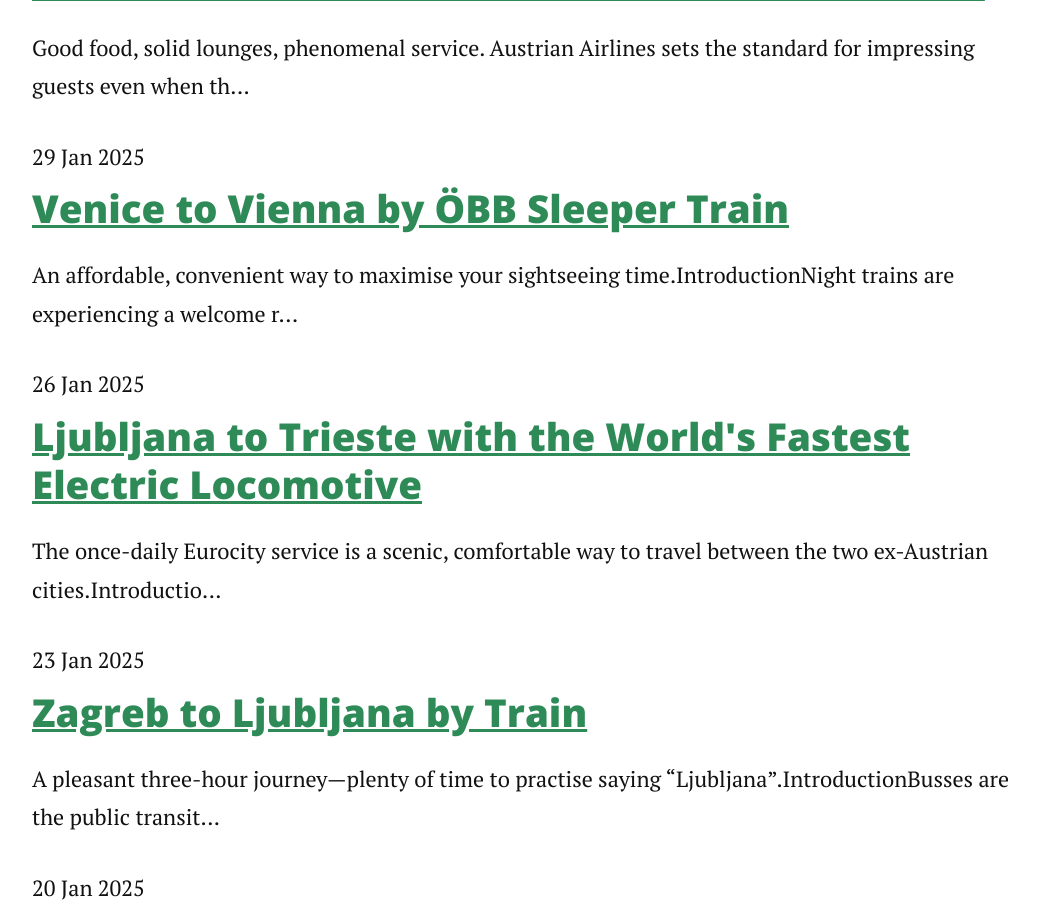
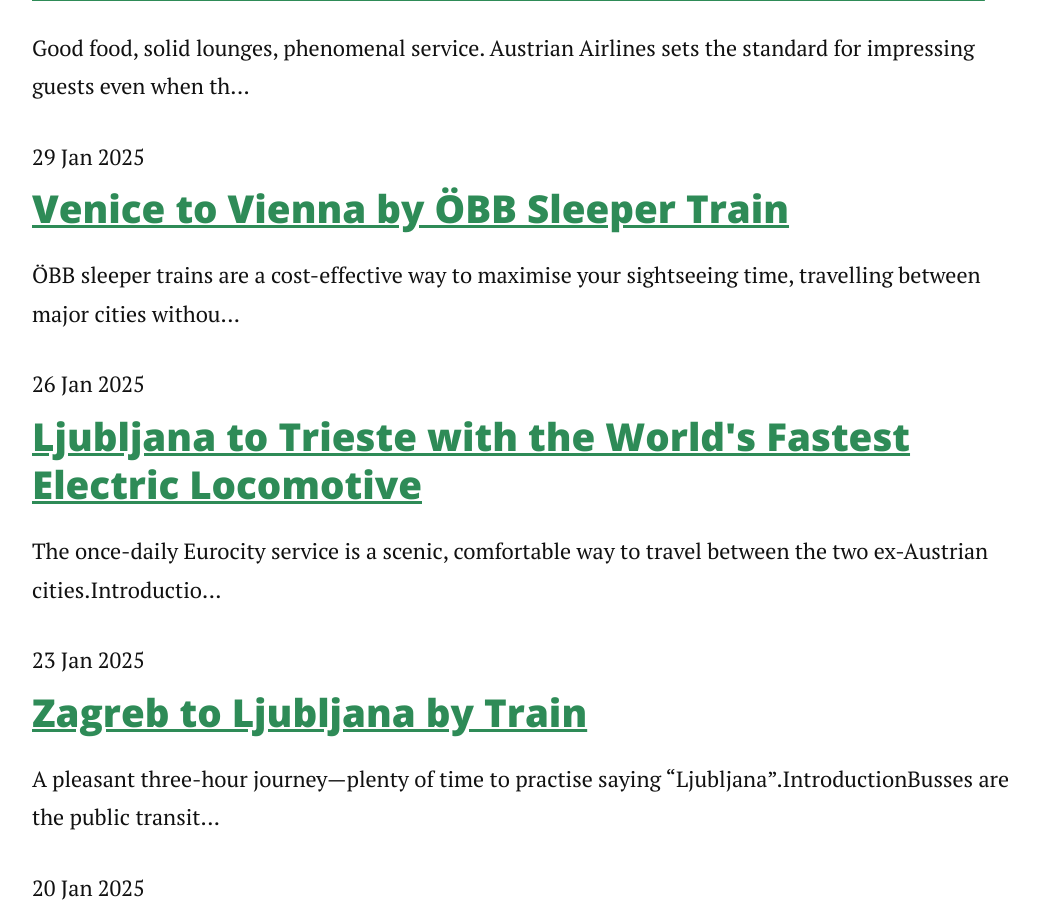
Before and after one commit to RatherBeExploring/ratherbeexploring.github.io, a Jekyll site: the page built from articles.md, in a window 1280 px wide and 900 px high, scrolled down 1576 px. Shown: the whole window, without its empty margins (113-1152 px from the left). Built offline with Jekyll 4.4.1, drawn with Linux system fonts in a browser that asks for light colours; nearby versions of some CDN libraries.

Commit message:
Update 2025-01-29-venice-to-vienna-by-obb-sleeper-train.md
Description

```diff
--- a/_posts/2025-01-29-venice-to-vienna-by-obb-sleeper-train.md
+++ b/_posts/2025-01-29-venice-to-vienna-by-obb-sleeper-train.md
@@ -2,6 +2,7 @@
 layout: post
 title: "Venice to Vienna by ÖBB Sleeper Train"
 date: "January 29, 2025"
+description: "ÖBB sleeper trains are a cost-effective way to maximise your sightseeing time, travelling between major cities without losing time and money to flights."
 image: venicefeatured-min.jpg
 ---
 
```
